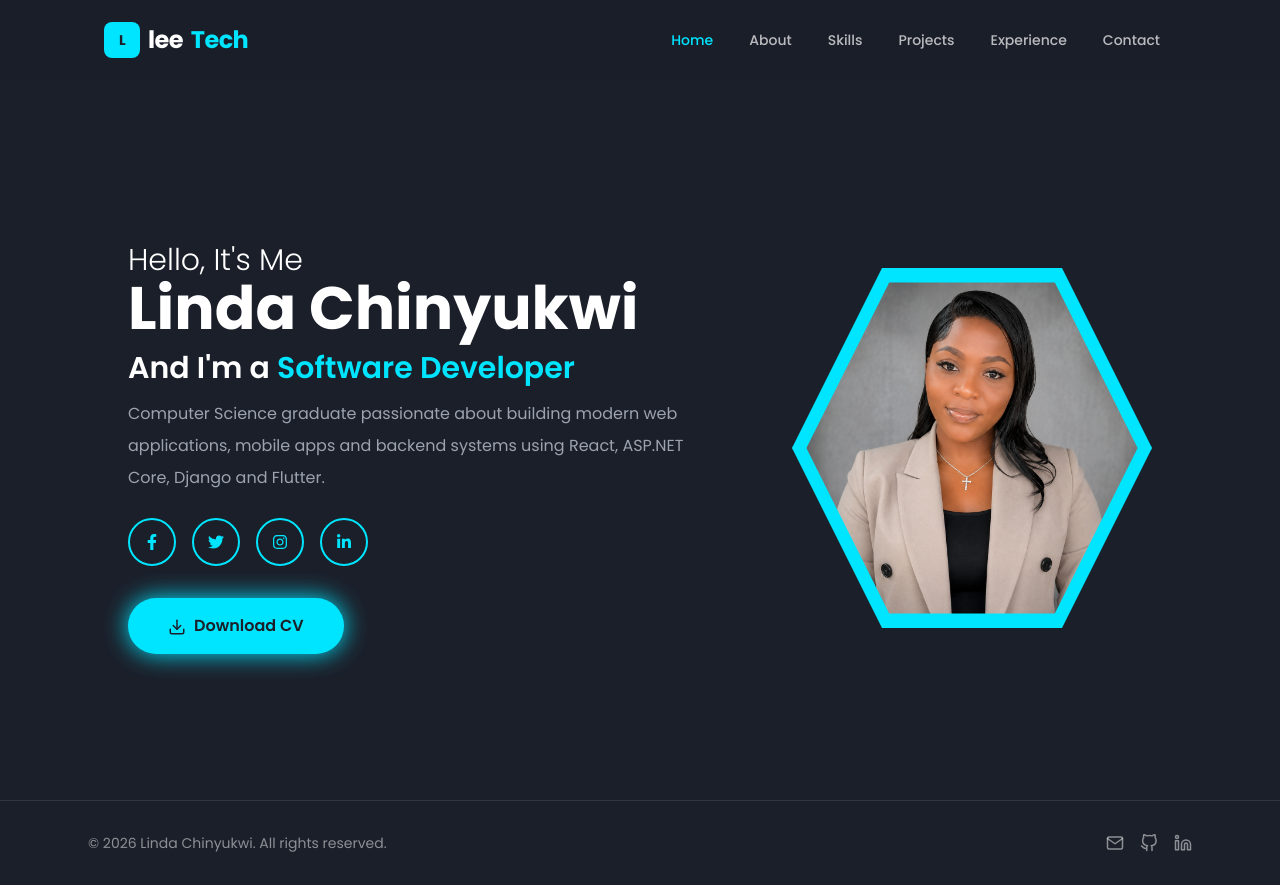
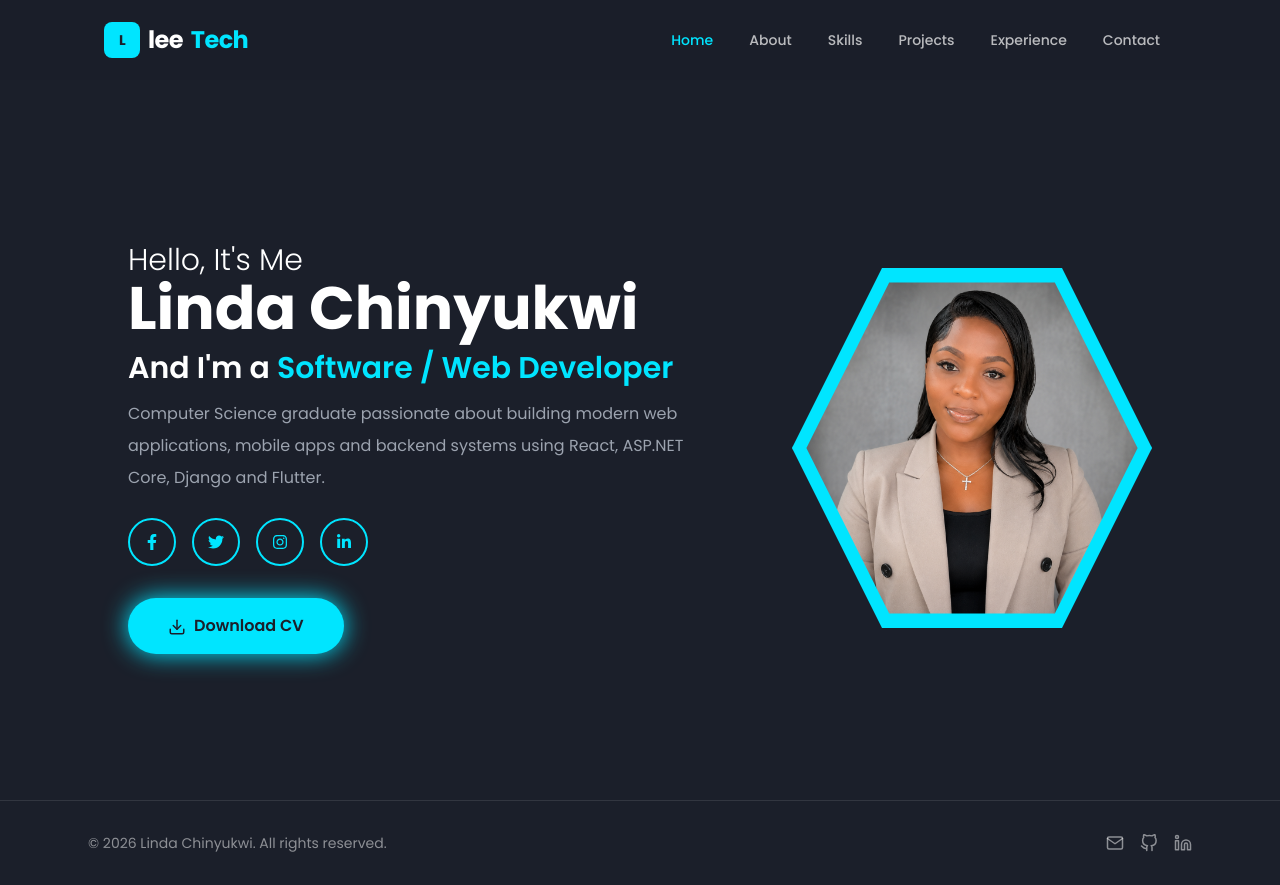
Before and after one commit to leechinyukwi/leechinyukwi.github.io, a React (Vite) app in the folder frontend/: page / in a window 1280 px wide. Built offline with nearby package versions, Linux system fonts and the light colour scheme.

Commit message:
Update title to Software / Web Developer on homepage

```diff
--- a/frontend/src/components/Home.jsx
+++ b/frontend/src/components/Home.jsx
@@ -53,7 +53,7 @@ export default function Home() {
             transition={{ duration: 0.4, delay: 0.3 }}
             className="my-3 text-2xl font-semibold sm:text-3xl"
           >
-            And I'm a <span className="text-cyan-500">Software Developer</span>
+            And I'm a <span className="text-cyan-500">Software / Web Developer</span>
           </motion.h2>
 
           <motion.p
```
